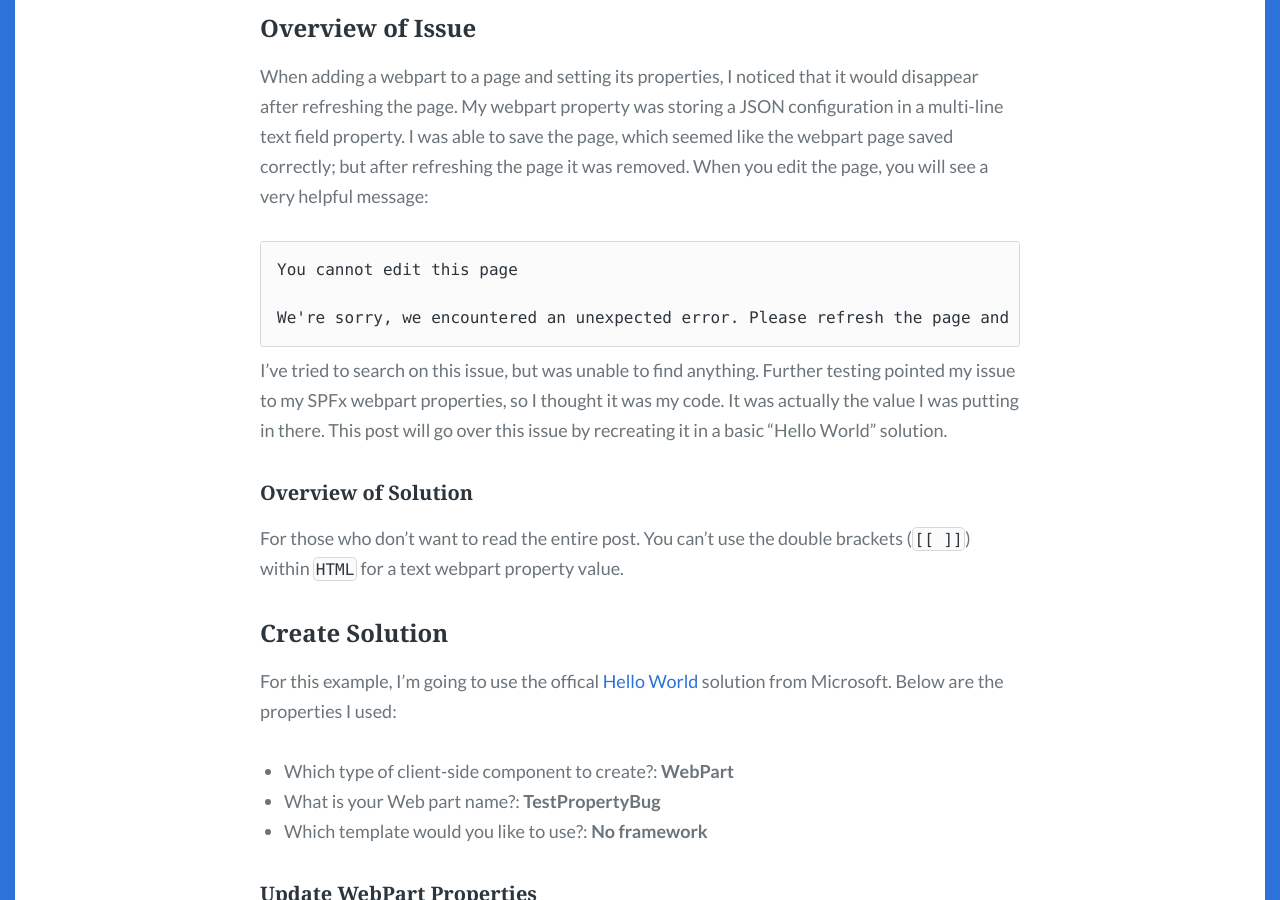
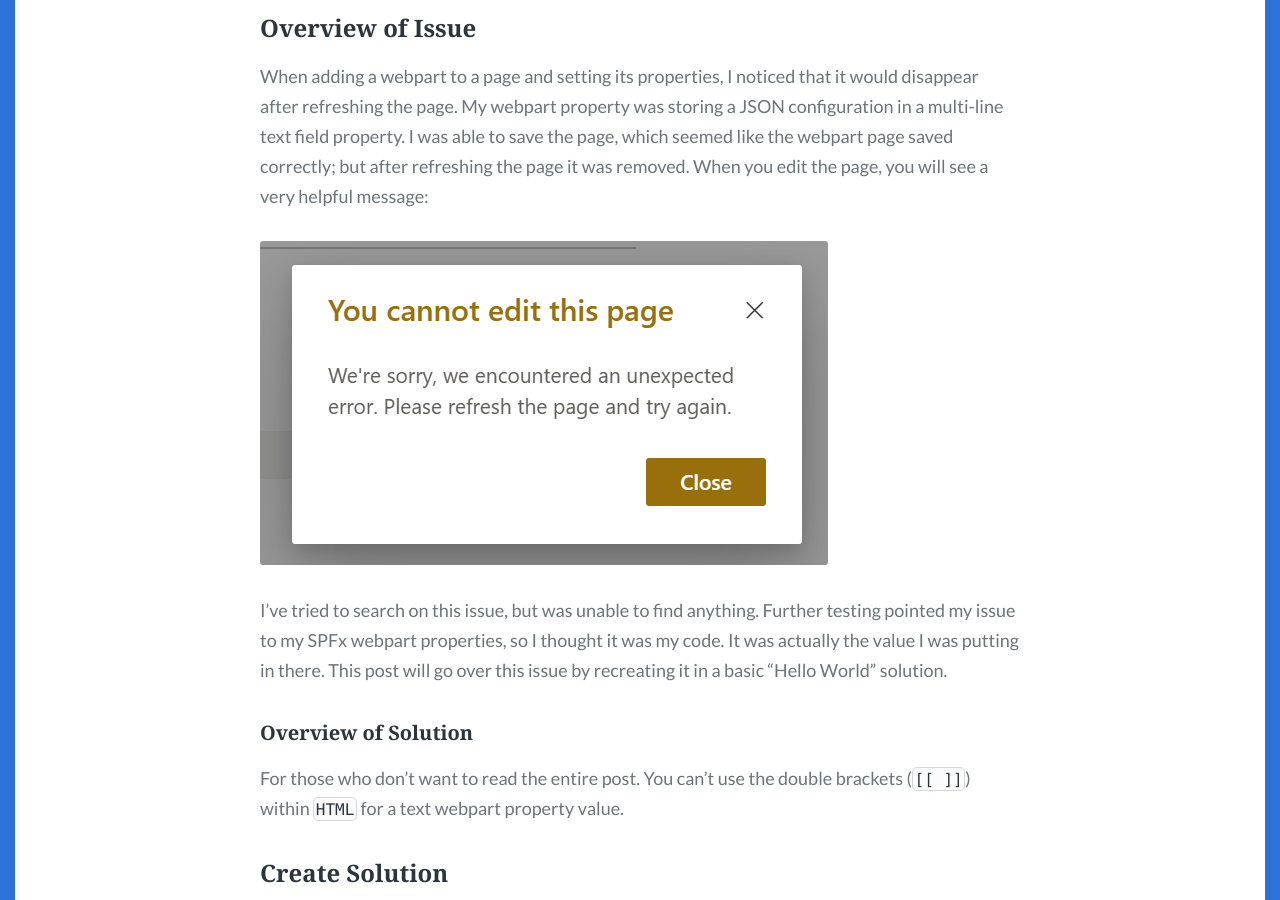
Before and after one commit to gunjandatta/blog, a Jekyll site: the page built from _posts/2023/2023-01-23-spfx-wp-disappearing.md, in a window 1280 px wide and 900 px high, scrolled down 430 px. Built offline with Jekyll 4.4.1, drawn with Linux system fonts in a browser that asks for light colours; some web fonts are replaced.

Commit message:
Updated the error message.

````diff
--- a/_posts/2023/2023-01-23-spfx-wp-disappearing.md
+++ b/_posts/2023/2023-01-23-spfx-wp-disappearing.md
@@ -15,11 +15,7 @@ This post will go over an odd "bug" where SPFx webparts may be removed from the
 
 When adding a webpart to a page and setting its properties, I noticed that it would disappear after refreshing the page. My webpart property was storing a JSON configuration in a multi-line text field property. I was able to save the page, which seemed like the webpart page saved correctly; but after refreshing the page it was removed. When you edit the page, you will see a very helpful message:
 
-```
-You cannot edit this page
-
-We're sorry, we encountered an unexpected error. Please refresh the page and try again.
-```
+![We're sorry, we encountered an unexpected error. Please refresh the page and try again.](images/SPFxWebPartPropBug/error-message.png)
 
 I've tried to search on this issue, but was unable to find anything. Further testing pointed my issue to my SPFx webpart properties, so I thought it was my code. It was actually the value I was putting in there. This post will go over this issue by recreating it in a basic "Hello World" solution.
 
````
